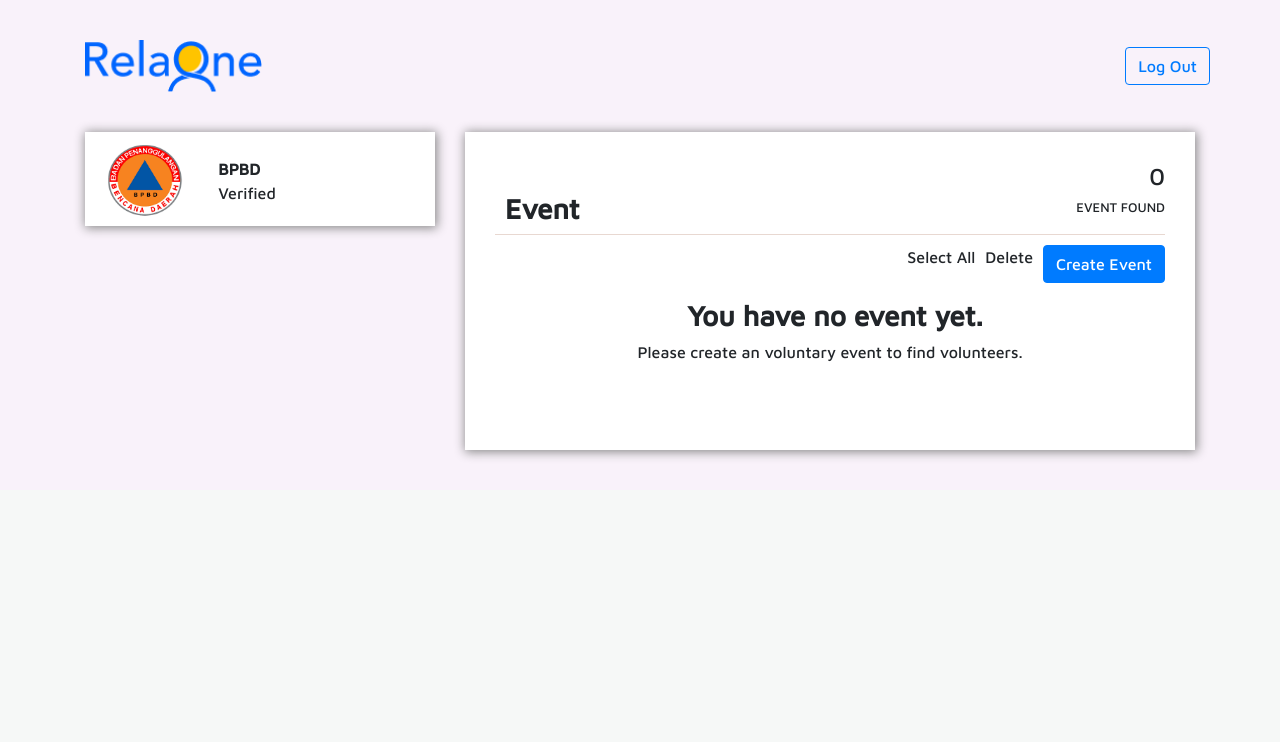
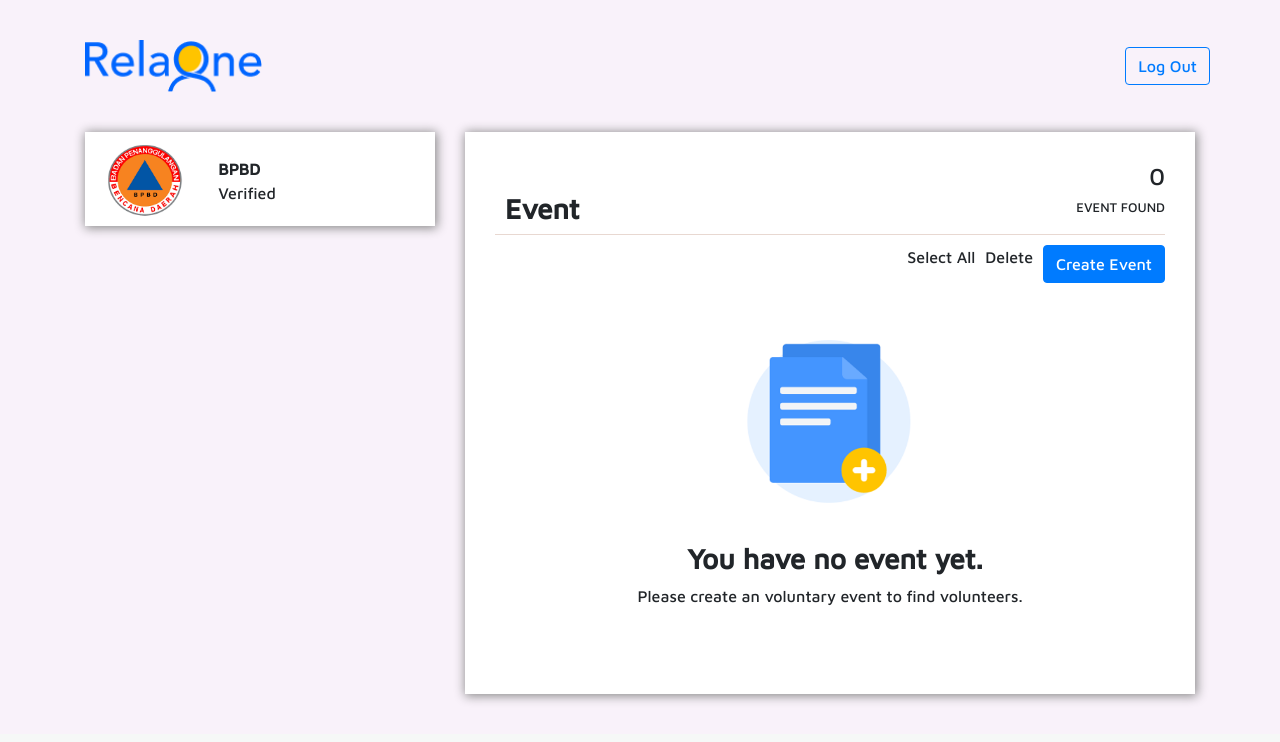
Before and after one commit to raymondleons/relaone, a React (Create React App) app: page /organization/dashboard in a window 1280 px wide. Shown: the top 742 px of the page. Built offline with nearby package versions, Linux system fonts and the light colour scheme.

Commit message:
[Binar] - add picture

```diff
--- a/src/assets/css/_style.scss
+++ b/src/assets/css/_style.scss
@@ -393,6 +393,11 @@ body {
 
 .no-event {
     text-align: center;
+    padding-top: 50px;
+}
+
+.no-event-icon {
+    width: 200px;
 }
 
 .logo{
--- a/src/components/OrganizationDashboard.js
+++ b/src/components/OrganizationDashboard.js
@@ -1,6 +1,7 @@
 import React, { Component } from 'react';
 import { Button } from 'reactstrap';
-import '../assets/css/_style.scss'
+import '../assets/css/_style.scss';
+import noevent from '../assets/images/noevent.png'
 
 class FormOrganizationProfile extends Component {
   render() {
@@ -21,7 +22,7 @@ class FormOrganizationProfile extends Component {
             <Button color="primary">Create Event</Button>
         </div>
         <div className="no-event">
-            {/* <img src={} alt="create event"/> */}
+            <img src={noevent} alt="no event" className="no-event-icon"/>
             <h3>You have no event yet.</h3>
             <p>Please create an voluntary event to find volunteers.</p>
         </div>
```
Also changed, not shown: src/assets/images/noevent.png (added).
